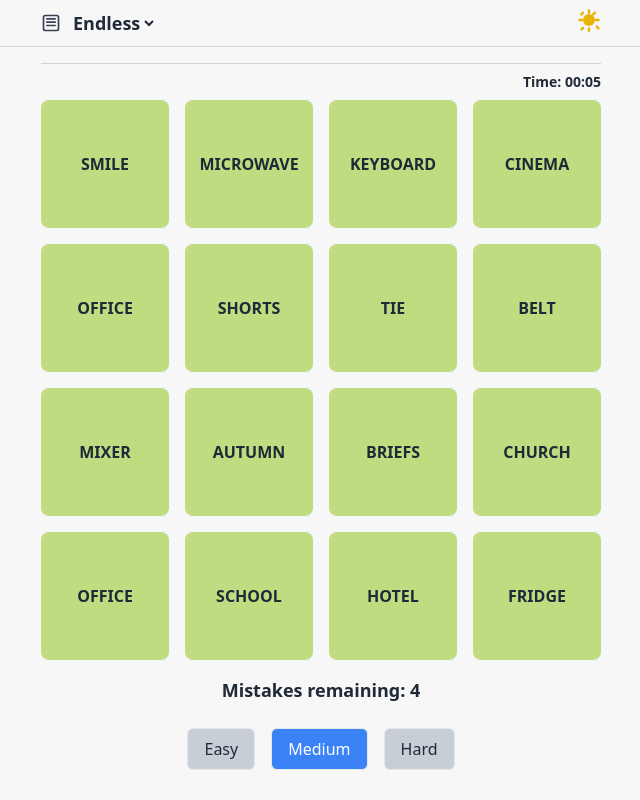
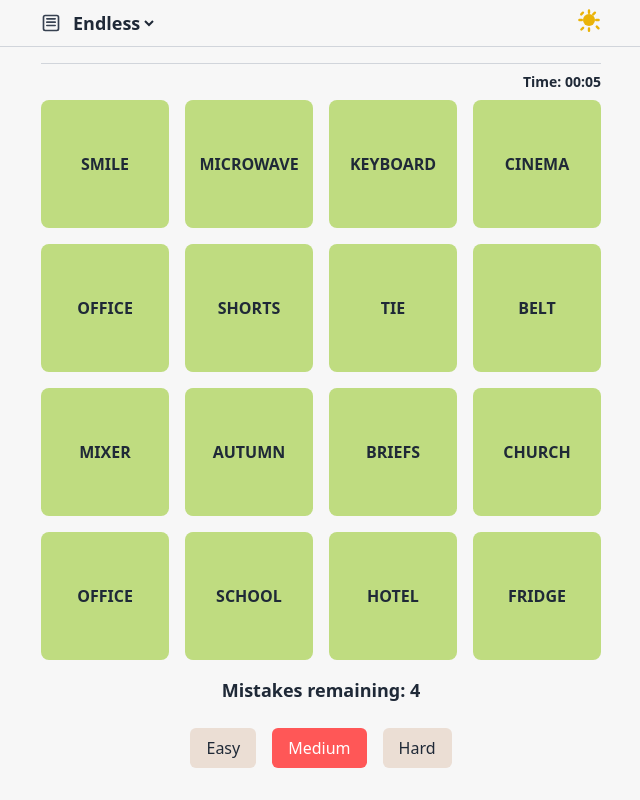
Before and after one commit to Heminyildiz/ConnectionWords, a React (Create React App) app: page / in a window 1280 px wide. Shown: the whole page, without its empty margins (319-959 px from the left). Built offline with nearby package versions, Linux system fonts and the light colour scheme.

Commit message:
Update DifficultySelector.jsx

```diff
--- a/src/components/DifficultySelector.jsx
+++ b/src/components/DifficultySelector.jsx
@@ -9,10 +9,10 @@ const DifficultySelector = ({ currentDifficulty, onDifficultyChange }) => {
         <button
           key={level}
           onClick={() => onDifficultyChange(level)}
-          className={`py-2 px-4 rounded-md border ${
+          className={`py-2 px-4 rounded-md ${
             currentDifficulty === level
-              ? "bg-blue-500 text-white"
-              : "bg-[#c8ced6] text-gray-800"
+              ? "bg-[#ff5757] text-white"
+              : "bg-[#ebded4] text-gray-800"
           } transition-all duration-200 ease-in-out`}
         >
           {level}
```
